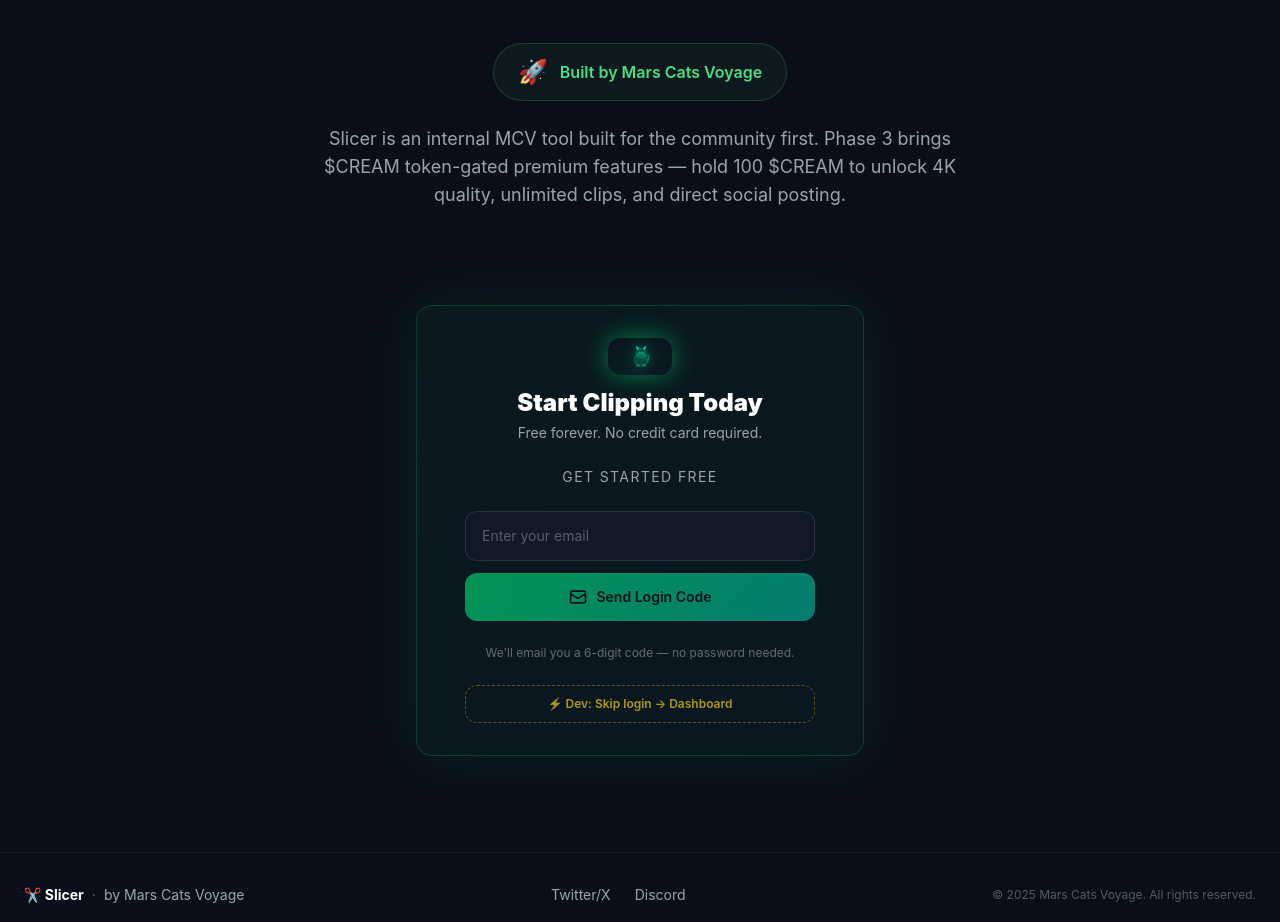
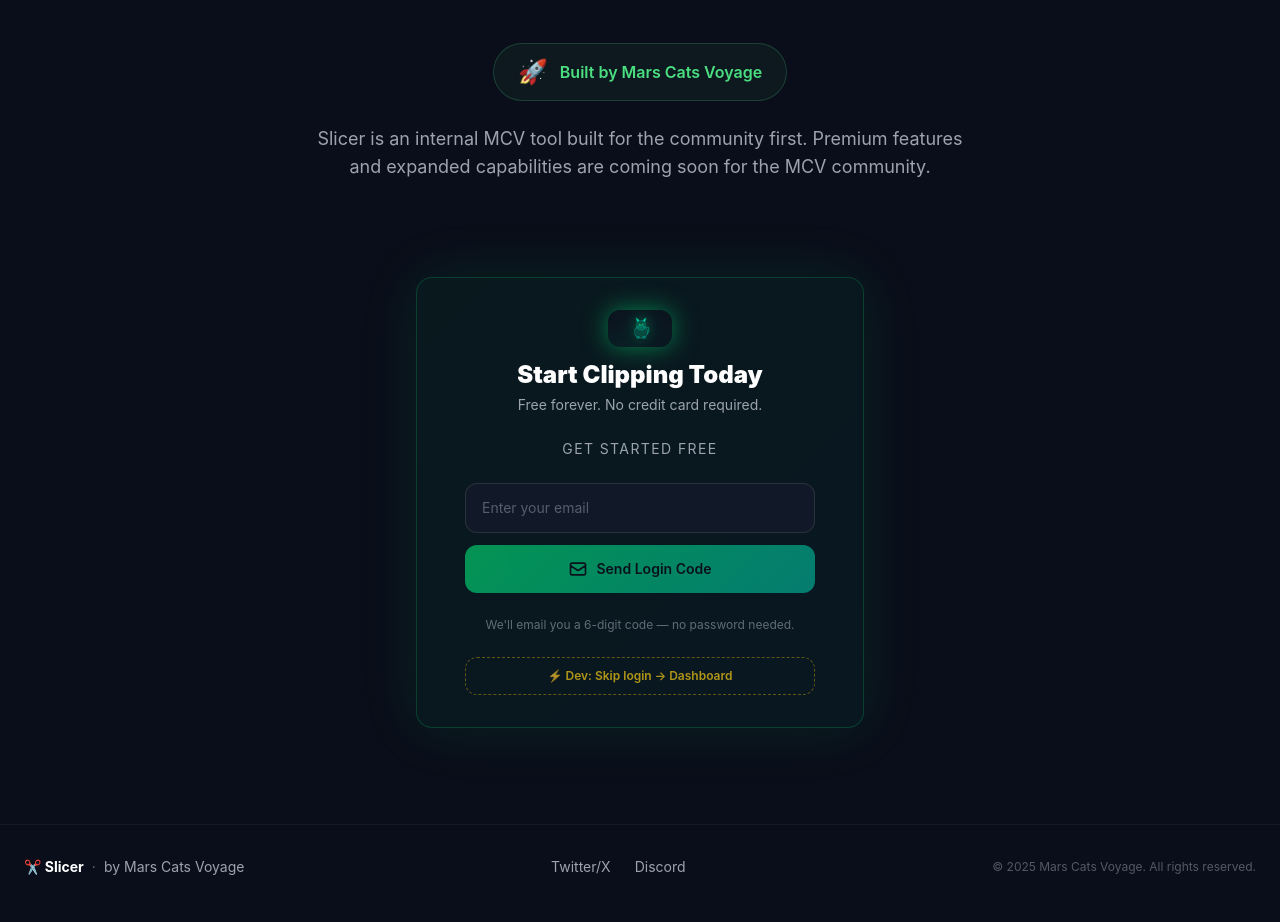
Before and after one commit to ClassicsCrypto/slicer, a Next.js app: page / in a window 1280 px wide. Shown: the part 2080-3002 px from the top of the page. Built offline with nearby package versions, Linux system fonts and the light colour scheme.

Commit message:
chore: remove CREAM mentions from landing page

```diff
--- a/app/page.tsx
+++ b/app/page.tsx
@@ -149,7 +149,7 @@
             <span className="text-2xl">🚀</span>
             <span className="text-green-400 font-semibold">Built by Mars Cats Voyage</span>
           </div>
-          <p className="text-muted text-lg mb-8">Slicer is an internal MCV tool built for the community first. Phase 3 brings $CREAM token-gated premium features — hold 100 $CREAM to unlock 4K quality, unlimited clips, and direct social posting.</p>
+          <p className="text-muted text-lg mb-8">Slicer is an internal MCV tool built for the community first. Premium features and expanded capabilities are coming soon for the MCV community.</p>
         </div>
       </section>
 
```
